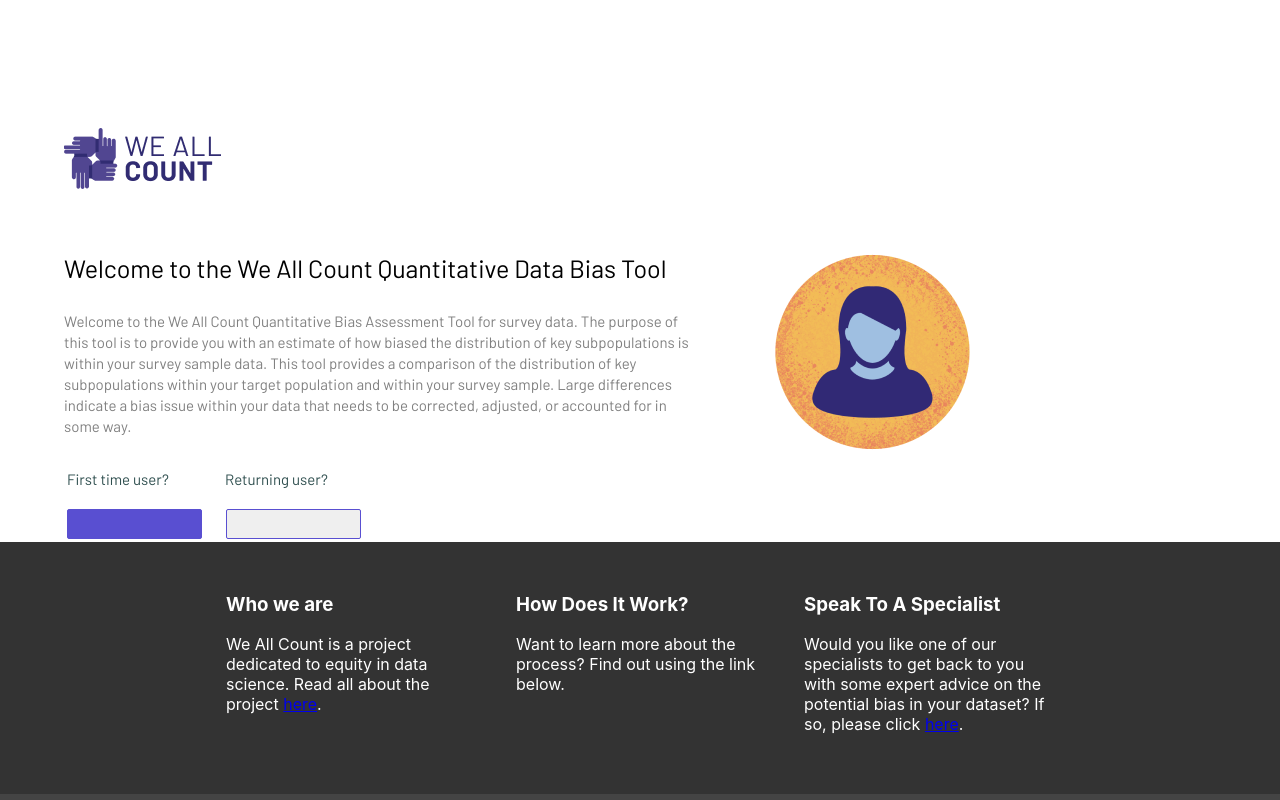
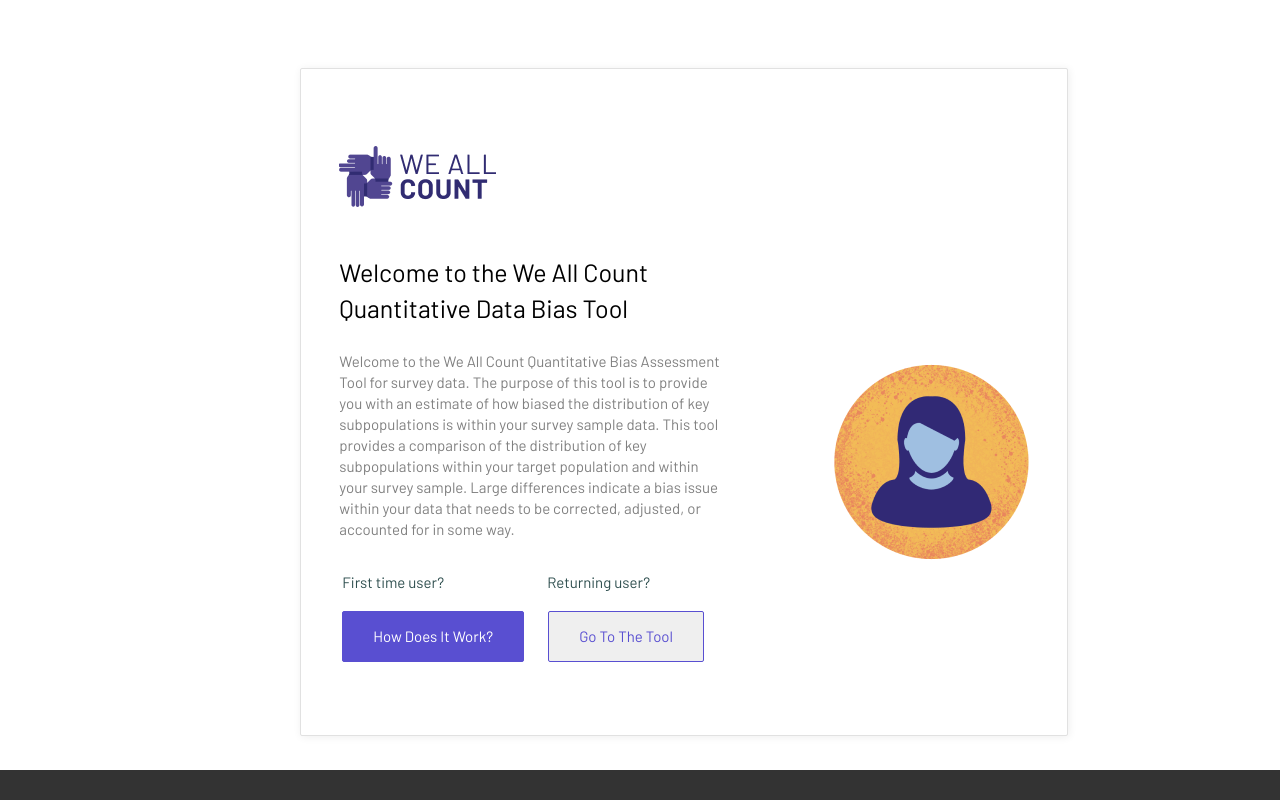
Before and after one commit to uwblueprint/wac-quantitative, a React (Create React App) app: page / in a window 1280 px wide. Shown: the top 800 px of the page. Built offline with nearby package versions, Linux system fonts and the light colour scheme; what redux-storage, redux-storage-engine-localstorage would draw is missing.

Commit message:
Quant UI

```diff
--- a/src/App.css
+++ b/src/App.css
@@ -1,33 +1,47 @@
-.App {
-    text-align: center;
-  }
+@import url("https://fonts.googleapis.com/css?family=Barlow");
 
-  .App-logo {
-    animation: App-logo-spin infinite 20s linear;
-    height: 40vmin;
-    pointer-events: none;
-  }
+body {
+  font-family: "barlow";
+  font-style: "normal";
+}
 
-  .App-header {
-    background-color: #ffffff;
-    min-height: 100vh;
-    display: flex;
-    flex-direction: column;
-    align-items: center;
-    justify-content: center;
-    font-size: calc(10px + 2vmin);
-    color: white;
-  }
+h1 {
+  font-weight: 500;
+  font-size: 25px;
+  line-height: 36px;
 
-  .App-link {
-    color: #61dafb;
-  }
+  color: #000000;
 
-  @keyframes App-logo-spin {
-    from {
-      transform: rotate(0deg);
-    }
-    to {
-      transform: rotate(360deg);
-    }
-  }
+  opacity: 0.8;
+
+  margin-top: 6px;
+  margin-bottom: 9px;
+}
+
+.cardStyle {
+  position: relative;
+  width: 60%;
+  height: 668px;
+  left: 300px;
+  top: 68px;
+  background: #ffffff;
+  border: 1px solid #e1e1e1;
+  box-sizing: border-box;
+  box-shadow: 1px 1px 8px rgba(0, 0, 0, 0.07);
+  border-radius: 2px;
+}
+
+.app-section {
+  margin: 32px auto;
+  max-width: 840px;
+}
+
+.app-container {
+  background: white;
+  border: 1px solid #E1E1E1;
+  box-sizing: border-box;
+  /* Card drop shadow */
+
+  box-shadow: 1px 1px 8px rgba(0, 0, 0, 0.07);
+  border-radius: 8px;
+}
--- a/src/components/TitlePage.jsx
+++ b/src/components/TitlePage.jsx
@@ -37,16 +37,12 @@ const ButtonGroup = (resetData) => {
         <tr>
           <td >
             <button className="primary first-time-user">
-              {/*<Link to={{ pathname: `/about-this-tool` }} onClick={resetData}>
                   How does it work?
-              </Link>*/}
             </button>
           </td>
           <td>
             <button className="secondary returning-user">
-              {/*<Link to={{ pathname: `/questionnaire` }} onClick={resetData}>
                   Go to the tool
-              </Link>*/}
             </button>
           </td>
         </tr>
```
